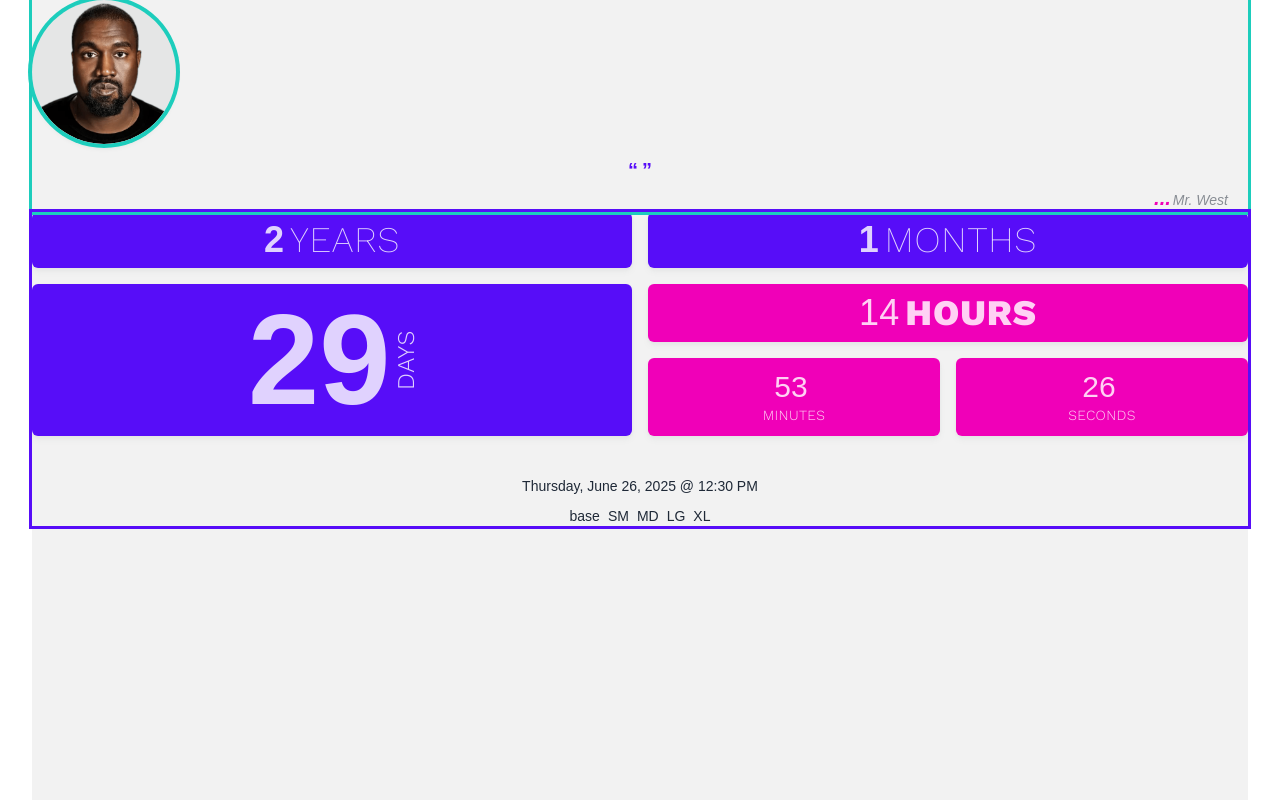
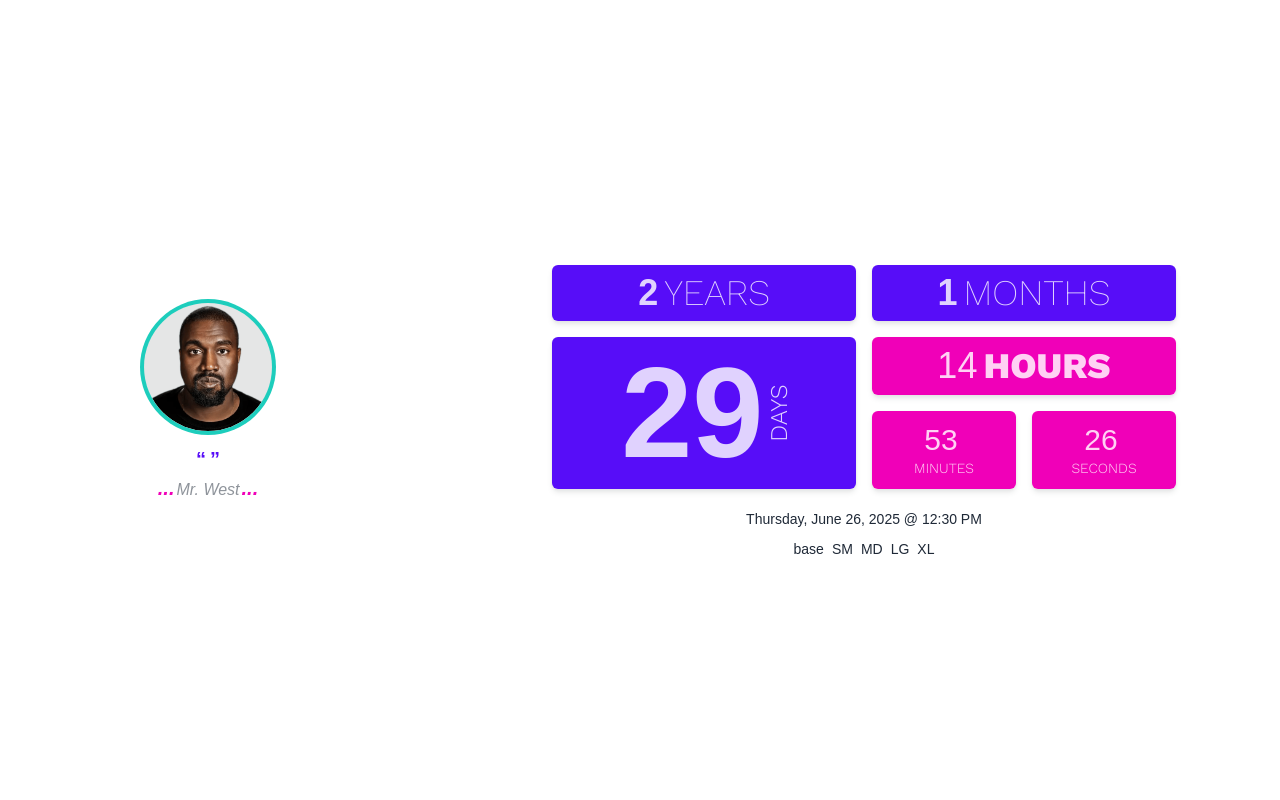
Before and after one commit to danferth/countdown, a Next.js app: page / in a window 1280 px wide. Built offline with nearby package versions, Linux system fonts and the light colour scheme; no server answers; a web font is replaced by a local one; what @supabase/auth-helpers-nextjs would draw is missing.

Commit message:
kanye and clock layout

```diff
--- a/app/layout.js
+++ b/app/layout.js
@@ -32,7 +32,7 @@ export default function RootLayout({ children }) {
       <body className="bg-base-100 transition">
         <main
           className={
-            "flex flex-col min-h-screen container mx-auto px-4 sm:px-6 lg:px-8 bg-base-100 transition"
+            "flex flex-col min-h-screen container mx-auto bg-base-100 transition"
           }
         >
           {/* <Navigation /> */}
--- a/app/page.js
+++ b/app/page.js
@@ -6,7 +6,12 @@ export default function Home() {
   return (
     <>
       <Suspense fallback={<Loading />}>
-        <div className="bg-base-200 w-full">
+        <div
+          className="w-full flex flex-col space-y-8
+        sm:items-center sm:justify-center
+        md:space-y-0
+        xl:flex-row xl:space-y-0 xl:space-x-8"
+        >
           <Kanye />
           <Clock />
         </div>
--- a/components/Clock.js
+++ b/components/Clock.js
@@ -1,7 +1,7 @@
 "use client";
 import React, { useState, useEffect } from "react";
 import { motion } from "framer-motion";
-import { ClockSquare } from "./ClockComponent";
+import { ClockSquare } from "./ClockSquare";
 import useSettings from "../components/useSettings";
 import { DateTime, Interval } from "luxon";
 
@@ -101,9 +101,18 @@ const Clock = () => {
       variants={variants}
       initial="initial"
       animate="animate"
-      className="outline outline-primary"
+      className="px-4 pb-12 w-full mx-auto flex-grow flex flex-col items-center justify-top
+      sm:px-0 sm:flex-grow-0
+      md:pb-0 md:pt-6 md:w-11/12
+      xl:w-2/3"
     >
-      <div className="grid gap-2.5 md:gap-3 xl:gap-4 grid-cols-2 sm:grid-cols-4 md:grid-cols-2 lg:grid-cols-4 ">
+      <div
+        className="w-full grid gap-2.5 md:gap-3 xl:gap-4 grid-cols-2
+      sm:grid-cols-4
+      md:grid-cols-2
+      lg:grid-cols-4
+      lg:w-3/4"
+      >
         {Object.entries(squares).map(([key, value], index) => {
           const position = `${squaresCount}${alphabet[index]}`;
           return (
@@ -116,7 +125,7 @@ const Clock = () => {
           );
         })}
       </div>
-      <p className="text-center mt-6 sm:mt-3 md:mt-10 text-sm font-light font-mono text-base-content transition">
+      <p className="text-center mt-2.5 sm:mt-3 md:mt-5 text-sm font-light font-mono text-base-content transition">
         {destinationMessage}
       </p>
       <p className="text-center mt-2.5 text-sm font-light font-mono text-base-content transition space-x-2">
@@ -125,6 +134,7 @@ const Clock = () => {
         <span className="hidden md:inline">MD</span>
         <span className="hidden lg:inline">LG</span>
         <span className="hidden xl:inline">XL</span>
+        <span className="hidden 2xl:inline">2XL</span>
       </p>
     </motion.div>
   );
--- a/components/ClockComponent.js
+++ b/components/ClockSquare.js
@@ -11,7 +11,7 @@ const ClockSquare = (props) => {
         <div
           className={`${
             "container_" + props.position
-          } flex items-center justify-center text-center h-full`}
+          } flex items-center justify-center text-center h-full px-1.5`}
         >
           <span
             className={`${
--- a/components/Kanye.js
+++ b/components/Kanye.js
@@ -42,27 +42,56 @@ const Kanye = () => {
         variants={variants}
         initial="initial"
         animate="animate"
-        className="outline outline-accent"
+        className="overflow-hidden
+        sm:flex sm:items-center sm:justify-around sm:pt-8 sm:pb-1
+        md:flex-col-reverse md:justify-start md:pt-1 md:order-last md:flex-grow
+        lg:order-first lg:block lg:flex-grow-0 lg:w-2/3 lg:mx-auto lg:pt-2
+        xl:flex-col xl:flex-grow xl:w-1/3
+        2xl:w-1/4"
       >
-        <div className="flex-shrink-0 relative md:shadow-md h-0 w-14 pt-14 md:w-24 md:pt-24 xl:w-36 xl:pt-36 md:mb-3 rounded-full overflow-hidden ring-2 xl:ring-4 bg-base-300 ring-accent transition">
+        <div
+          className="relative aspect-square rounded-full overflow-hidden ring-4 bg-base-300 ring-accent transition
+        w-60 -ml-32 -mt-20
+        sm:w-28 sm:ml-0 sm:mt-0
+        md:w-3/4 md:-mb-72
+        lg:w-48 lg:mb-3.5 lg:ml-5 lg:ring-8
+        xl:mx-auto
+        xl:w-32 xl:ring-4"
+        >
           <Image
             priority={true}
             src={kanye}
             alt="Ye"
-            className="absolute top-0 left-0 w-full h-full cover rounded-full"
+            className="absolute top-0 left-0 w-full h-auto cover rounded-full"
           />
         </div>
-        <div className="ml-4 md:ml-0 text-left md:text-center">
-          <p className="font-cursive font-thin mt-1 text-base  text-base-content leading-tight transition">
+        <div
+          className="text-center w-2/3 mx-auto
+        sm:mx-0
+        md:py-12 md:flex-grow md:flex md:flex-col md:justify-center
+        lg:block lg:w-full lg:py-0 lg:text-left
+        xl:text-center"
+        >
+          <p className="font-cursive font-thin text-base-content leading-tight transition">
             <span className="text-primary font-black text-xl">&ldquo;</span>
-            <span className="mx-0.5">{quote}</span>
+            <span className="mx-0.5 text-xl xl:text-lg">{quote}</span>
             <span className="text-primary font-black text-xl">&rdquo;</span>
           </p>
-          <p className="pr-5 text-right font-cursive font-light text-sm italic text-base-content transition">
+          <p
+            className="text-center font-cursive font-light text-base italic text-base-content transition
+          lg:text-right lg:pr-12
+          xl:text-center xl:pr-0"
+          >
             <span className="text-secondary font-black text-xl mr-0.5">
               ...
             </span>
             <span className="opacity-50">{name}</span>
+            <span
+              className="hidden text-secondary font-black text-xl ml-0.5
+            xl:inline"
+            >
+              ...
+            </span>
           </p>
         </div>
       </motion.div>
--- a/styles/globals.css
+++ b/styles/globals.css
@@ -16,10 +16,10 @@ body > footer {
   @apply py-2 bg-primary text-primary-content;
 }
 .digit_6A {
-  @apply text-4xl font-semibold;
+  @apply text-4xl tracking-tighter sm:tracking-normal font-semibold;
 }
 .text_6A {
-  @apply text-4xl font-extralight;
+  @apply text-4xl tracking-tighter sm:tracking-normal font-extralight;
 }
 /* 6B */
 .grid_6B {
@@ -29,10 +29,10 @@ body > footer {
   @apply py-2 bg-primary text-primary-content;
 }
 .digit_6B {
-  @apply text-4xl font-semibold;
+  @apply text-4xl tracking-tighter sm:tracking-normal font-semibold;
 }
 .text_6B {
-  @apply text-4xl font-extralight;
+  @apply text-4xl tracking-tighter sm:tracking-normal font-extralight;
 }
 /* 6C */
 .grid_6C {
@@ -45,7 +45,7 @@ body > footer {
   @apply text-9xl font-black ml-5;
 }
 .text_6C {
-  @apply -ml-5 text-2xl font-light inline-block transform -rotate-90;
+  @apply -ml-5 text-2xl tracking-tighter sm:tracking-normal font-light inline-block transform -rotate-90;
 }
 /* 6D */
 .grid_6D {
@@ -55,10 +55,10 @@ body > footer {
   @apply py-2 bg-secondary text-secondary-content;
 }
 .digit_6D {
-  @apply text-4xl font-light;
+  @apply text-4xl tracking-tighter sm:tracking-normal font-light;
 }
 .text_6D {
-  @apply text-4xl font-extrabold;
+  @apply text-4xl tracking-tighter sm:tracking-normal font-extrabold;
 }
 /* 6E */
 .grid_6E {
@@ -68,10 +68,10 @@ body > footer {
   @apply flex-col py-2.5 bg-secondary text-secondary-content;
 }
 .digit_6E {
-  @apply text-3xl font-medium;
+  @apply text-3xl tracking-tighter sm:tracking-normal font-medium;
 }
 .text_6E {
-  @apply text-sm font-light;
+  @apply text-sm tracking-tighter sm:tracking-normal font-light;
 }
 /* 6F */
 .grid_6F {
@@ -81,10 +81,10 @@ body > footer {
   @apply flex-col py-2.5 bg-secondary text-secondary-content;
 }
 .digit_6F {
-  @apply text-3xl font-medium;
+  @apply text-3xl tracking-tighter sm:tracking-normal font-medium;
 }
 .text_6F {
-  @apply text-sm font-light;
+  @apply text-sm tracking-tighter sm:tracking-normal font-light;
 }
 
 /* 5 : A,B,C,D,E */
@@ -96,10 +96,10 @@ body > footer {
   @apply py-2 bg-primary text-primary-content;
 }
 .digit_5A {
-  @apply text-4xl font-semibold;
+  @apply text-4xl tracking-tighter sm:tracking-normal font-semibold;
 }
 .text_5A {
-  @apply text-4xl font-extralight;
+  @apply text-4xl tracking-tighter sm:tracking-normal font-extralight;
 }
 /* 5B */
 .grid_5B {
@@ -112,7 +112,7 @@ body > footer {
   @apply text-9xl font-black ml-5;
 }
 .text_5B {
-  @apply -ml-5 text-2xl  font-light  inline-block transform -rotate-90;
+  @apply -ml-5 text-2xl  tracking-tighter sm:tracking-normal font-light  inline-block transform -rotate-90;
 }
 /* 5C */
 .grid_5C {
@@ -122,10 +122,10 @@ body > footer {
   @apply py-2 bg-secondary text-secondary-content;
 }
 .digit_5C {
-  @apply text-4xl font-light;
+  @apply text-4xl tracking-tighter sm:tracking-normal font-light;
 }
 .text_5C {
-  @apply text-4xl font-extrabold;
+  @apply text-4xl tracking-tighter sm:tracking-normal font-extrabold;
 }
 /* 5D */
 .grid_5D {
@@ -135,10 +135,10 @@ body > footer {
   @apply flex-col py-2.5 bg-secondary text-secondary-content;
 }
 .digit_5D {
-  @apply text-3xl font-medium;
+  @apply text-3xl tracking-tighter sm:tracking-normal font-medium;
 }
 .text_5D {
-  @apply text-sm font-light;
+  @apply text-sm tracking-tighter sm:tracking-normal font-light;
 }
 /* 5E */
 .grid_5E {
@@ -148,10 +148,10 @@ body > footer {
   @apply flex-col py-2.5 bg-secondary text-secondary-content;
 }
 .digit_5E {
-  @apply text-3xl font-medium;
+  @apply text-3xl tracking-tighter sm:tracking-normal font-medium;
 }
 .text_5E {
-  @apply text-sm font-light;
+  @apply text-sm tracking-tighter sm:tracking-normal font-light;
 }
 
 /* 4 : A,B,C,D */
@@ -166,7 +166,7 @@ body > footer {
   @apply text-9xl font-black ml-5;
 }
 .text_4A {
-  @apply -ml-5 text-2xl  font-light  inline-block transform -rotate-90;
+  @apply -ml-5 text-2xl  tracking-tighter sm:tracking-normal font-light  inline-block transform -rotate-90;
 }
 /* 4B */
 .grid_4B {
@@ -176,10 +176,10 @@ body > footer {
   @apply py-2 bg-secondary text-secondary-content;
 }
 .digit_4B {
-  @apply text-4xl font-light;
+  @apply text-4xl tracking-tighter sm:tracking-normal font-light;
 }
 .text_4B {
-  @apply text-4xl font-extrabold;
+  @apply text-4xl tracking-tighter sm:tracking-normal font-extrabold;
 }
 /* 4C */
 .grid_4C {
@@ -189,10 +189,10 @@ body > footer {
   @apply flex-col py-2.5 bg-secondary text-secondary-content;
 }
 .digit_4C {
-  @apply text-3xl font-bold;
+  @apply text-3xl tracking-tighter sm:tracking-normal font-bold;
 }
 .text_4C {
-  @apply text-sm font-light;
+  @apply text-sm tracking-tighter sm:tracking-normal font-light;
 }
 /* 4D */
 .grid_4D {
@@ -202,10 +202,10 @@ body > footer {
   @apply flex-col py-2.5 bg-secondary text-secondary-content;
 }
 .digit_4D {
-  @apply text-3xl font-bold;
+  @apply text-3xl tracking-tighter sm:tracking-normal font-bold;
 }
 .text_4D {
-  @apply text-sm font-light;
+  @apply text-sm tracking-tighter sm:tracking-normal font-light;
 }
 
 /* 3 : A,B,C */
@@ -220,7 +220,7 @@ body > footer {
   @apply text-9xl font-black ml-5;
 }
 .text_3A {
-  @apply -ml-5 text-2xl  font-light  inline-block transform -rotate-90;
+  @apply -ml-5 text-2xl  tracking-tighter sm:tracking-normal font-light  inline-block transform -rotate-90;
 }
 /* 3B */
 .grid_3B {
@@ -230,10 +230,10 @@ body > footer {
   @apply py-2 bg-secondary text-secondary-content;
 }
 .digit_3B {
-  @apply text-4xl font-thin;
+  @apply text-4xl tracking-tighter sm:tracking-normal font-thin;
 }
 .text_3B {
-  @apply text-4xl font-extrabold;
+  @apply text-4xl tracking-tighter sm:tracking-normal font-extrabold;
 }
 /* 3C */
 .grid_3C {
@@ -243,10 +243,10 @@ body > footer {
   @apply py-2 bg-secondary text-secondary-content;
 }
 .digit_3C {
-  @apply text-4xl font-black;
+  @apply text-4xl tracking-tighter sm:tracking-normal font-black;
 }
 .text_3C {
-  @apply text-4xl font-light;
+  @apply text-4xl tracking-tighter sm:tracking-normal font-light;
 }
 
 /* 2 : A,B */
@@ -261,7 +261,7 @@ body > footer {
   @apply text-9xl font-black ml-5;
 }
 .text_2A {
-  @apply -ml-6 text-lg font-normal inline-block transform -rotate-90;
+  @apply -ml-6 text-lg tracking-tighter sm:tracking-normal font-normal inline-block transform -rotate-90;
 }
 /* 2B */
 .grid_2B {
@@ -271,10 +271,10 @@ body > footer {
   @apply flex-col py-3 bg-secondary text-secondary-content;
 }
 .digit_2B {
-  @apply text-9xl font-black mr-0;
+  @apply text-9xl tracking-tighter sm:tracking-normal font-black mr-0;
 }
 .text_2B {
-  @apply text-lg font-normal;
+  @apply text-lg tracking-tighter sm:tracking-normal font-normal;
 }
 
 /* 1 : A */
@@ -286,8 +286,8 @@ body > footer {
   @apply flex-col px-4 py-6 bg-primary text-primary-content;
 }
 .digit_1A {
-  @apply text-9xl font-black;
+  @apply text-9xl tracking-tighter sm:tracking-normal font-black;
 }
 .text_1A {
-  @apply text-2xl font-medium;
+  @apply text-2xl tracking-tighter sm:tracking-normal font-medium;
 }
```
